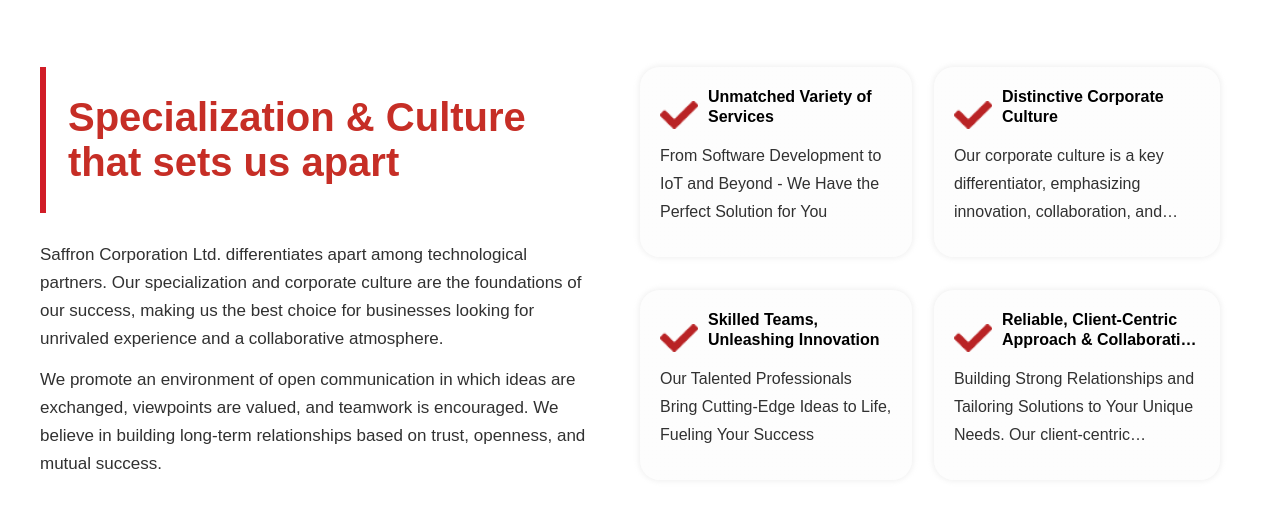
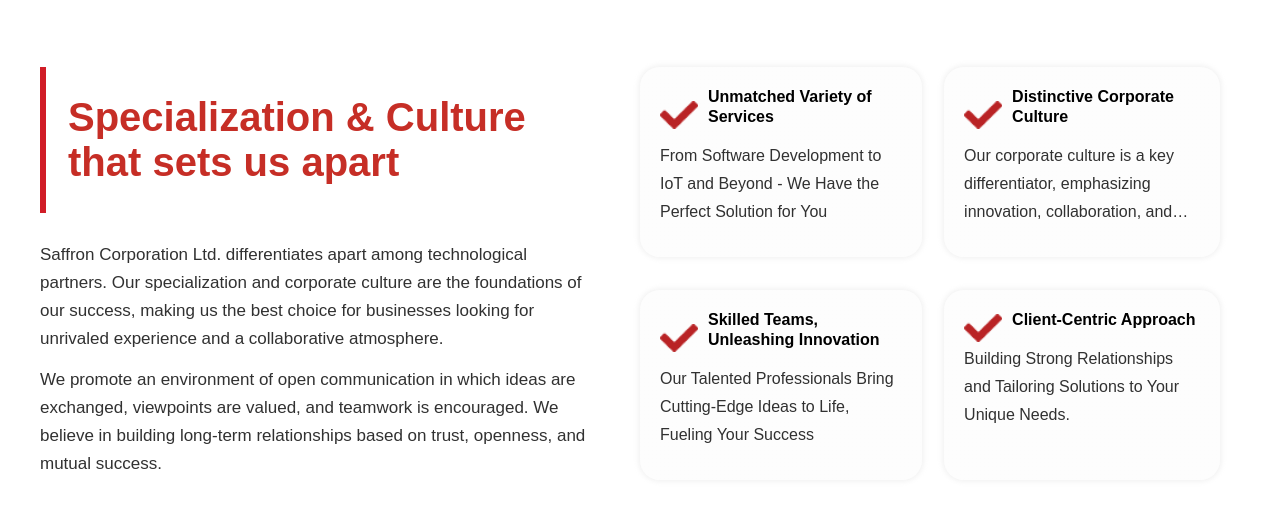
Before and after one commit to shadat-hossan/Saffron-Corporation-Main-Web, a PHP site: page / in a window 1280 px wide. Shown: the part 2288-2814 px from the top of the page. Run offline with PHP 8.4, Linux system fonts and the light colour scheme; some libraries are stand-ins or nearby versions; some web fonts are replaced.

Commit message:
add some new content

```diff
--- a/index.php
+++ b/index.php
@@ -458,13 +458,10 @@
      data-aos-duration="1500">
                 <div class="chooseRightPartCardTopContant">
                   <img src="assets/img/icon_check.png" alt="Check Icon" />
-                  <h4>Reliable, Client-Centric Approach & Collaborative Partnership</h4>
+                  <h4>Client-Centric Approach</h4>
                 </div>
                 <div class="chooseRightPartCardBottonContant">
-                  <p>Building Strong
-Relationships and Tailoring Solutions to Your Unique Needs. Our client-centric approach
-permeates every aspect of our work, ensuring that their unique needs are understood,
-prioritized, and addressed with precision.</p>
+                  <p>Building Strong Relationships and Tailoring Solutions to Your Unique Needs.</p>
                 </div>
               </div>
             </div>
```
